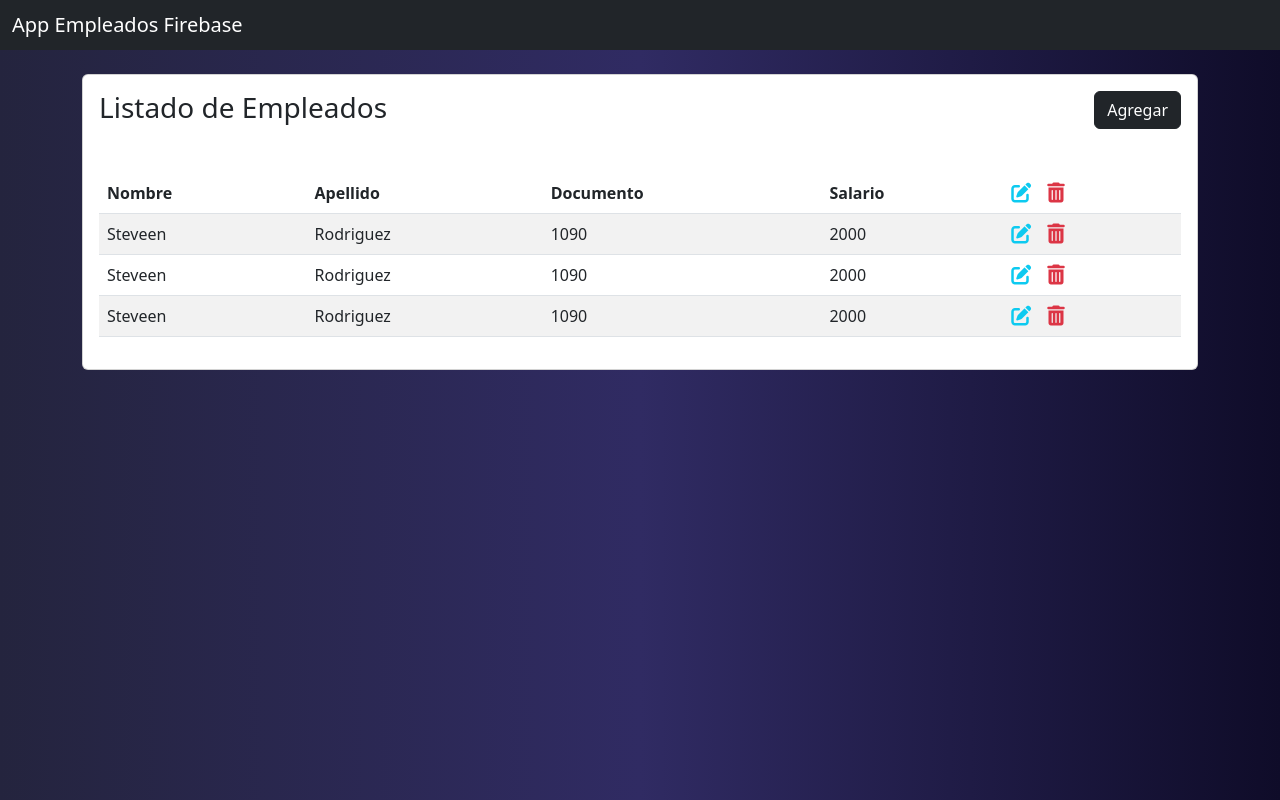
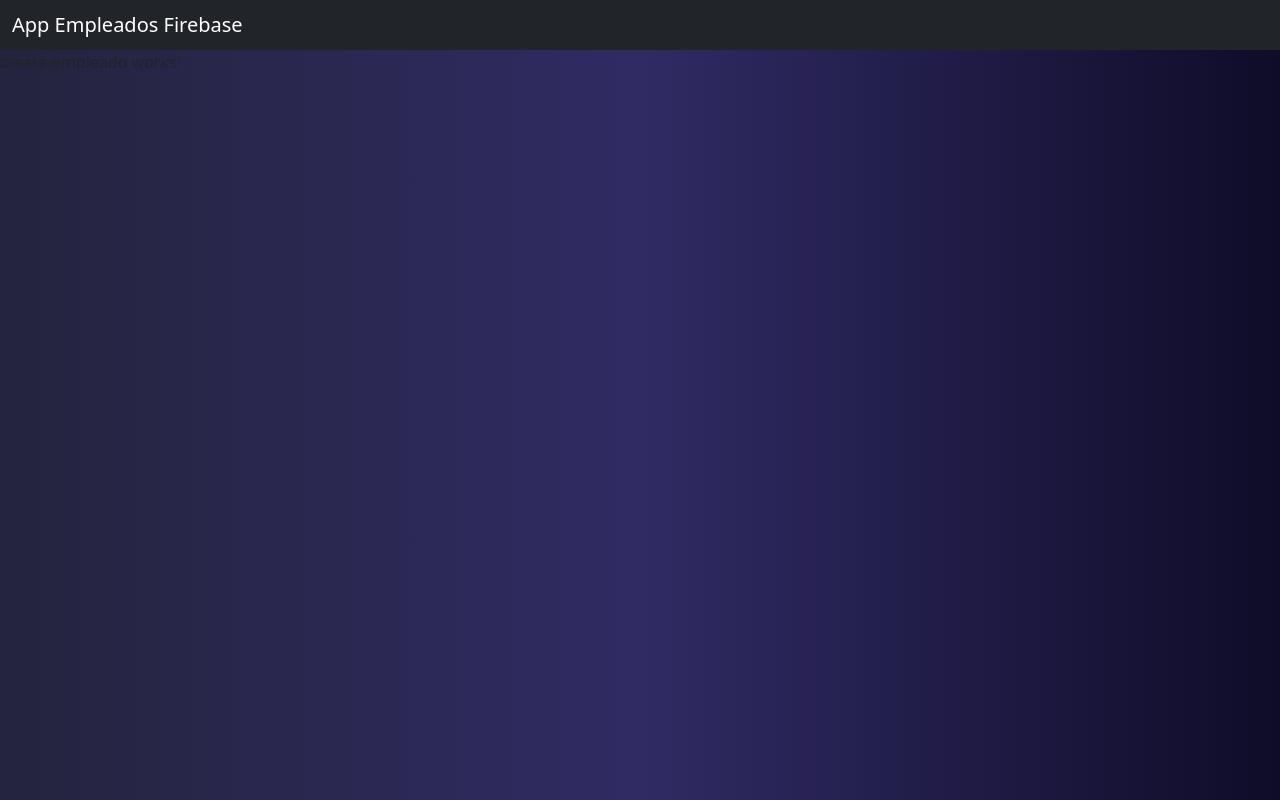
Before and after one commit to Duvis07/angular-crud-firebase-empleados, an Angular app: page /create-empleado in a window 1280 px wide. Before the commit this address led to /. Built offline with nearby package versions, Linux system fonts and the light colour scheme.

Commit message:
configuracion de las rutas

```diff
--- a/src/app/app-routing.module.ts
+++ b/src/app/app-routing.module.ts
@@ -1,7 +1,14 @@
 import { NgModule } from '@angular/core';
 import { RouterModule, Routes } from '@angular/router';
+import { CreateEmpleadoComponent } from './components/create-empleado/create-empleado.component';
+import { ListEmpleadosComponent } from './components/list-empleados/list-empleados.component';
 
-const routes: Routes = [];
+const routes: Routes = [
+  {path:'', redirectTo:'list-empleados', pathMatch:'full'},
+  {path:'list-empleados', component : ListEmpleadosComponent},
+  {path:'create-empleado', component : CreateEmpleadoComponent},
+  {path:'**', redirectTo:'list-empleados', pathMatch:'full'}
+];
 
 @NgModule({
   imports: [RouterModule.forRoot(routes)],
--- a/src/app/app.component.html
+++ b/src/app/app.component.html
@@ -1,2 +1,2 @@
 <app-navbar></app-navbar>
-<app-list-empleados></app-list-empleados>
+<router-outlet></router-outlet>
```
